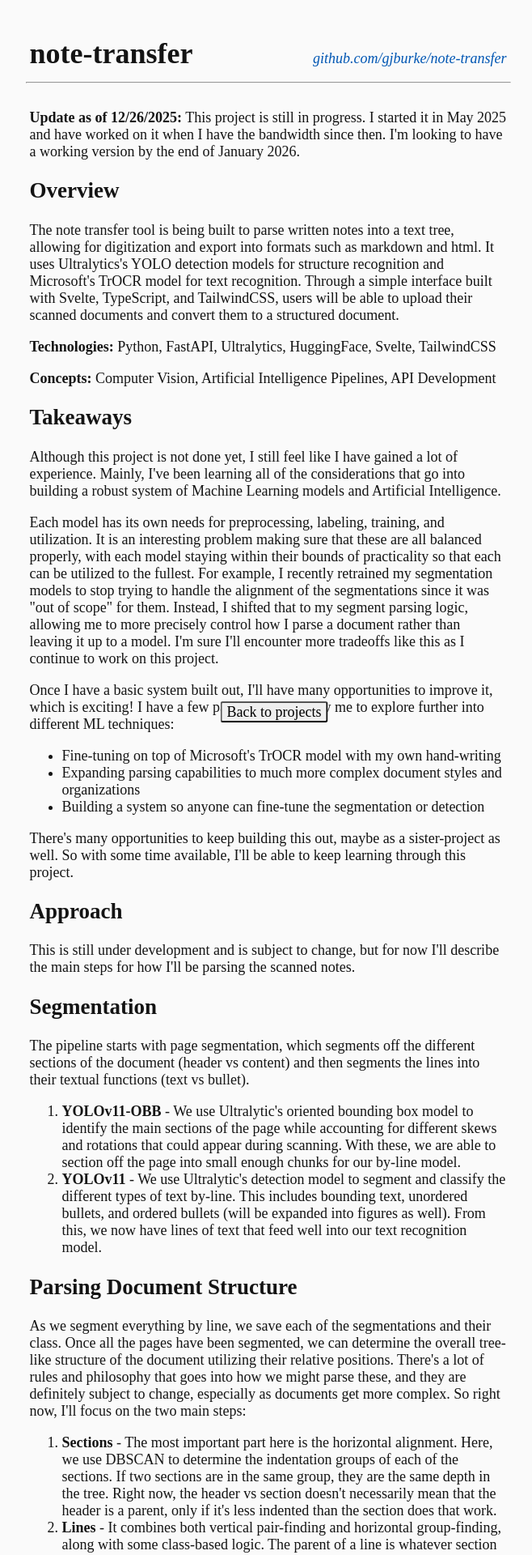
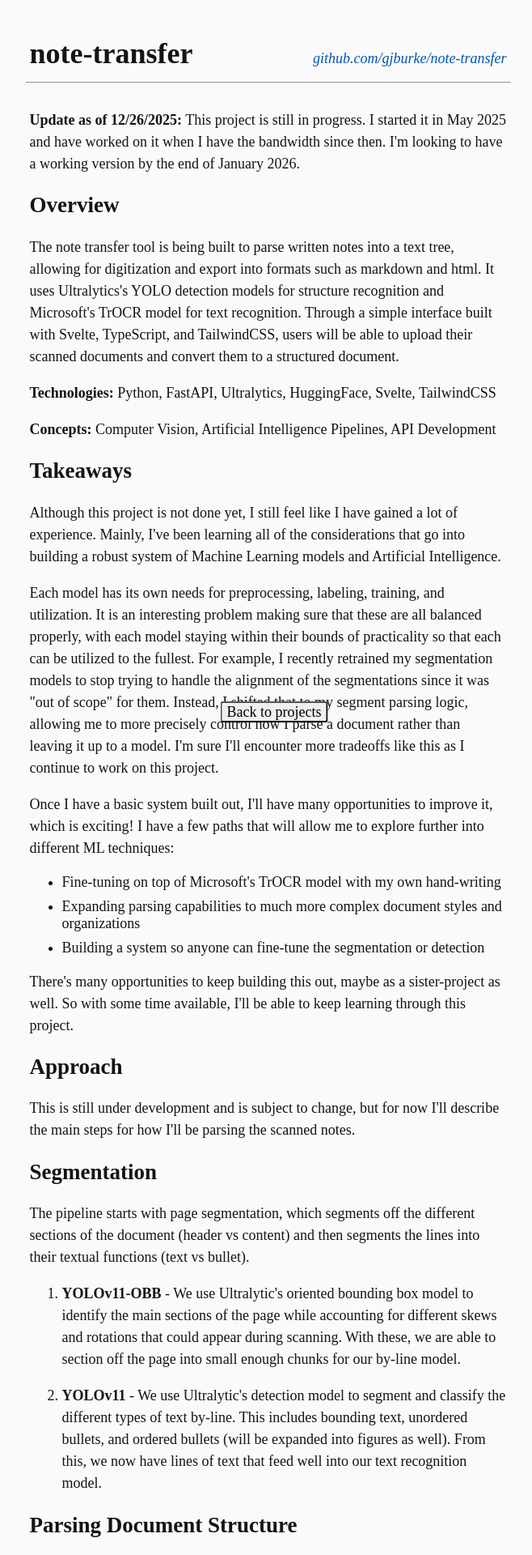
Before and after one commit to gjburke/gjburke.github.io, a Jekyll site: the page built from collections/_projects/note-transfer.html, in a window 1280 px wide. Shown: the top 1920 px of the page at 81% size, without its empty margins (301-959 px from the left). Built offline with Jekyll 4.4.1, drawn with Linux system fonts in a browser that asks for light colours.

Commit message:
Some organizational changes, styling changes for readability

```diff
--- a/_sass/button.scss
+++ b/_sass/button.scss
@@ -29,7 +29,7 @@
         color: buttontext;
         background-color: buttonface;
         text-decoration: none;
-        width: 120px;
+        width: 130px;
         height: 40px;
         align-content: center;
         text-align: center;
--- a/_sass/container.scss
+++ b/_sass/container.scss
@@ -34,6 +34,14 @@ body {
     background-color: var(--bg-color);
 }
 
+p {
+    line-height: 1.5;
+}
+
+li {
+    margin-bottom: 0.5em;
+}
+
 .content {
     align-self: center;
     width: 600px;
@@ -48,10 +56,10 @@ body {
 
 @media (max-width: 480px) {
     body {
-        font-size: 14px;
+        font-size: 16px;
     }
     .content {
-        font-size: 14px;
+        font-size: 16px;
     }
 }
 
--- a/_sass/main.scss
+++ b/_sass/main.scss
@@ -1,8 +1,3 @@
-/* Navigation */
-
-.nav-button {
-    display: none;
-}
 /* Navigation */
 
 .nav-button {
@@ -82,9 +77,7 @@
 }
 .nav-list-item {
     list-style: none;
-}
-.nav-list-item {
-    list-style: none;
+    margin-bottom: revert;
 }
 
 /* For the main content */
--- a/collections/_projects/note-transfer.html
+++ b/collections/_projects/note-transfer.html
@@ -73,18 +82,18 @@ number: 2
         textual functions (text vs bullet).
     </p>
     <ol>
-        <li>
+        <li><p>
             <strong>YOLOv11-OBB</strong> - We use Ultralytic's oriented bounding box model
             to identify the main sections of the page while accounting for different skews and rotations
             that could appear during scanning. With these, we are able to section off
             the page into small enough chunks for our by-line model.
-        </li>
-        <li>
+        </p></li>
+        <li><p>
             <strong>YOLOv11</strong> - We use Ultralytic's detection model to segment and classify
             the different types of text by-line. This includes bounding text, unordered bullets, and ordered bullets
             (will be expanded into figures as well). From this, we now have lines of text that
             feed well into our text recognition model.
-        </li>
+        </p></li>
     </ol>
     <h2>Parsing Document Structure</h2>
     <p>
@@ -95,21 +104,21 @@ number: 2
         So right now, I'll focus on the two main steps:
     </p>
     <ol>
-        <li>
+        <li><p>
             <strong>Sections</strong> - The most important part here is the horizontal alignment.
             Here, we use DBSCAN to determine the indentation groups of each of the sections.
             If two sections are in the same group, they are the same depth in the tree.
             Right now, the header vs section doesn't necessarily mean that the header is a parent,
             only if it's less indented than the section does that work.
-        </li>
-        <li>
+        </p></li>
+        <li><p>
             <strong>Lines</strong> - It combines both vertical pair-finding and horizontal group-finding,
             along with some class-based logic. The parent of a line is whatever section it is in.
             The vertical pair-finding is done to pair bullets and text on the same line, and the horizontal
             grouping is similar to the section parsing. With that information, we are able to parse text
             as children of their bullet points if needed. Basically, all classes except text are organizational,
             and text is the only one that holds any... text.
-        </li>
+        </p></li>
     </ol>
     <h2>Recognition</h2>
     <p>
```
Also changed, not shown: other parts of collections/_projects/note-transfer.html (+10 -1 lines), assets/images/for-projects/note-transfer/note-transfer.png (renamed from assets/images/project-logos/note-transfer.png).
